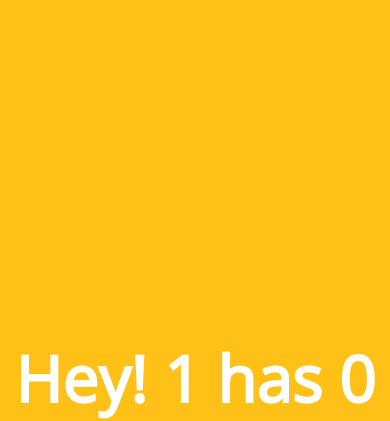
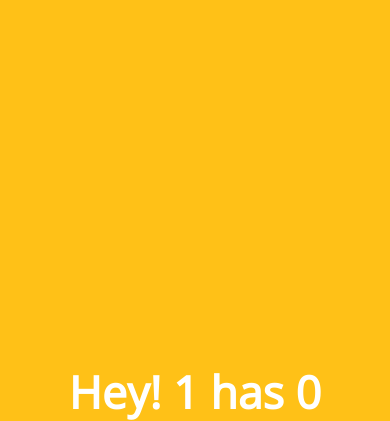
Before and after one commit to pokemoncards/doorbellyo, a Flask app: page /count/1 in a window 390 px wide. Shown: the top 421 px of the page. Run offline with Flask 2, Linux system fonts and the light colour scheme; data that the repository does not hold is empty.

Commit message:
Make text fit on smaller screens.

```diff
--- a/static/css/main.css
+++ b/static/css/main.css
@@ -2,6 +2,12 @@ body {
     background-color: #FFC117;
     color: #FFF;
     font-family: 'Open Sans', sans-serif;
+}
+
+@media (max-width: 430px) {
+    body {
+        font-size: 0.7em;
+    }
 }
 
 h1 {
```
